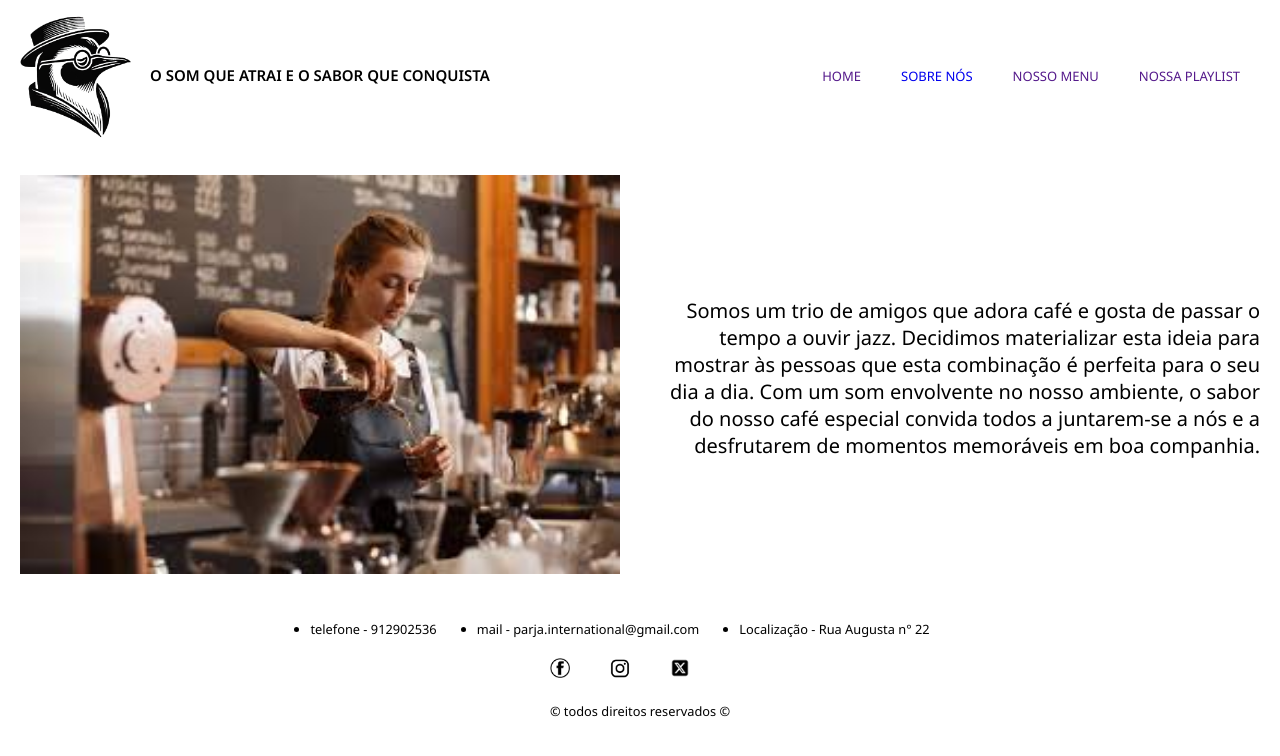
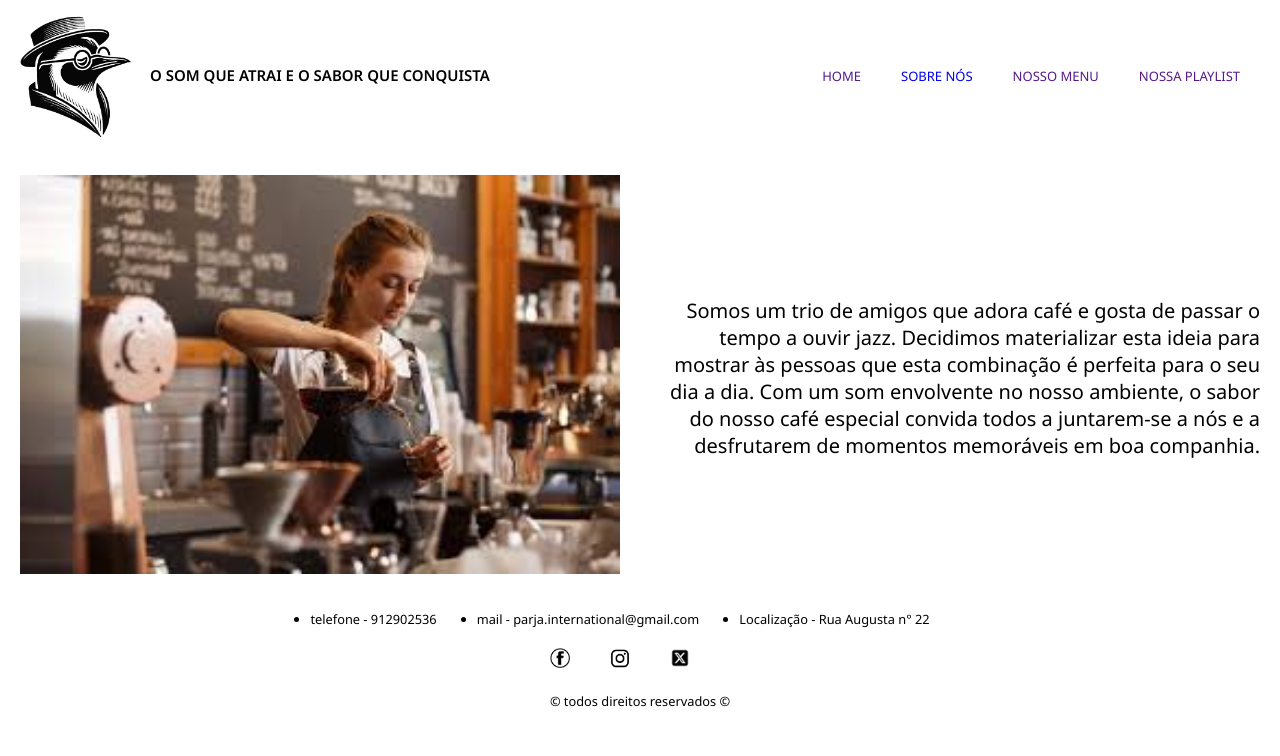
Before and after one commit to opaacheco/parja, a PHP site: page /home.html in a window 1280 px wide. Shown: the top 756 px of the page. Run offline with PHP 8.4, Linux system fonts and the light colour scheme; some libraries are stand-ins or nearby versions.

Commit message:
adaptaçao ao zoom

```diff
--- a/styles/style.css
+++ b/styles/style.css
@@ -5,6 +5,10 @@
   padding: 0;
   font-family: var(--font-nono);
   box-sizing: border-box;
+}
+
+body{
+  overflow-y: auto;
 }
 
 /* nav styles */
@@ -49,7 +53,7 @@ header > nav > ul > li {
 
 main {
   margin-top: 25px;
-  margin-bottom: 40px;
+  margin-bottom: 30px;
 }
 
 /* home styles */
```
